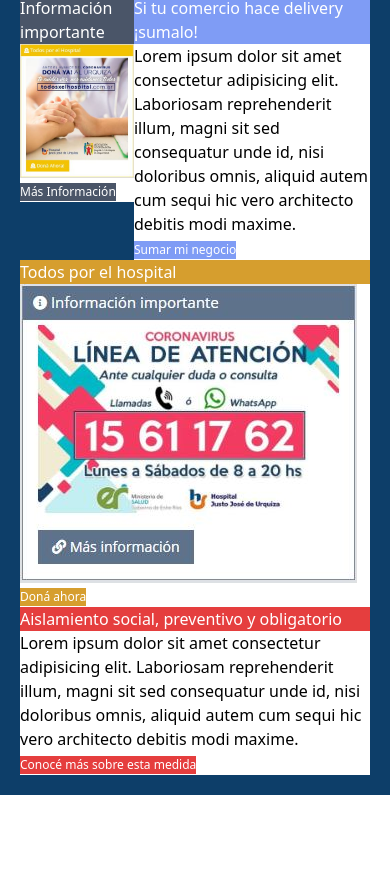
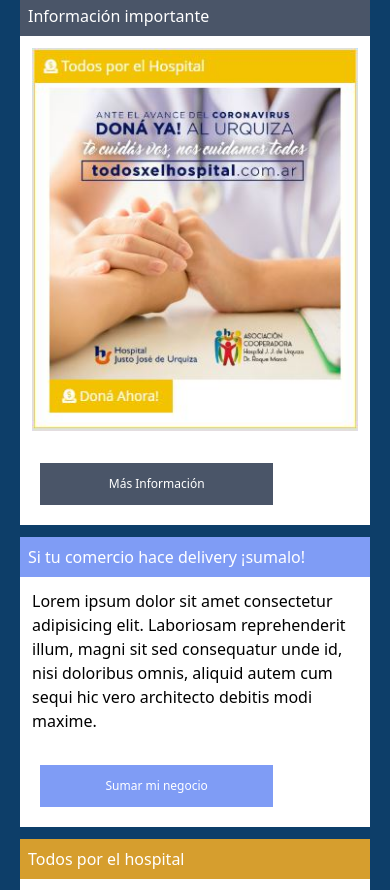
Before and after one commit to alexlecco/compra-desde-casa, a React (Create React App) app: page / in a window 390 px wide. Shown: the part 868-1758 px from the top of the page. Before the commit the page ends 1663 px from the top, so only its background shows below. Built offline with nearby package versions, Linux system fonts and the light colour scheme; no server answers.

Commit message:
update sm layout in InfoCards

```diff
--- a/src/App.js
+++ b/src/App.js
@@ -62,8 +62,8 @@
           <StoresList stores={filteredStores} />
         </div>
 
-        <div className="lg:flex lg:justify-between table-auto">
-          <div className="lg:w-1/4 lg:mr-1 table-cell">
+        <div className="flex lg:flex-no-wrap flex-wrap lg:justify-between lg:table-auto">
+          <div className="lg:w-1/4 w-full lg:mr-1 mr-0 table-cell mb-3">
             <InfoCard
               title={"Información importante"}
               color={palette.color5}
@@ -71,7 +71,7 @@
               image={infoCard1}
             />
           </div>
-          <div className="lg:w-1/4 lg:ml-2 lg:mr-2 table-cell">
+          <div className="lg:w-1/4 w-full lg:ml-2 lg:mr-2 table-cell mb-3">
             <InfoCard
               title={"Si tu comercio hace delivery ¡sumalo!"}
               color={palette.color6}
@@ -79,7 +79,7 @@
               text={text.largeText}
             />
           </div>
-          <div className="lg:w-1/4 lg:ml-1 lg:mr-2">
+          <div className="lg:w-1/4 w-full lg:ml-1 lg:mr-2 table-cell mb-3">
             <InfoCard
               title={"Todos por el hospital"}
               color={palette.color7}
@@ -87,7 +87,7 @@
               image={infoCard2}
             />
           </div>
-          <div className="lg:w-1/4 lg:ml-1">
+          <div className="lg:w-1/4 w-full lg:ml-1 table-cell mb-3">
             <InfoCard
               title={"Aislamiento social, preventivo y obligatorio"}
               color={palette.color8}
--- a/src/components/InfoCard.js
+++ b/src/components/InfoCard.js
@@ -6,13 +6,13 @@
 
         return (
             <div className="bg-white lg:h-auto">
-                <div className={`lg:h-16 lg:text-center lg:p-2 ${color}`}> {title} </div>
+                <div className={`lg:h-16 lg:text-center p-2 ${color}`}> {title} </div>
                 <div className="lg:h-full bg-grey-100 text-black relative">
-                    {text ? <p className="text-black lg:p-3">{text}</p> : <div />}
-                    {image ? <img className="lg:w-full lg:p-3" src={image} alt="loading"/> : <div />}
+                    {text ? <p className="text-black p-3">{text}</p> : <div />}
+                    {image ? <img className="lg:w-full p-3 " src={image} alt="loading"/> : <div />}
                 </div>
                 <button
-                    className={`${color} lg:w-2/3 lg:py-3 lg:m-5 text-xs bg-grey-100`} >
+                    className={`${color} w-2/3 py-3 m-5 text-xs bg-grey-100`} >
                         { buttonText }
                 </button>
             </div>
```
